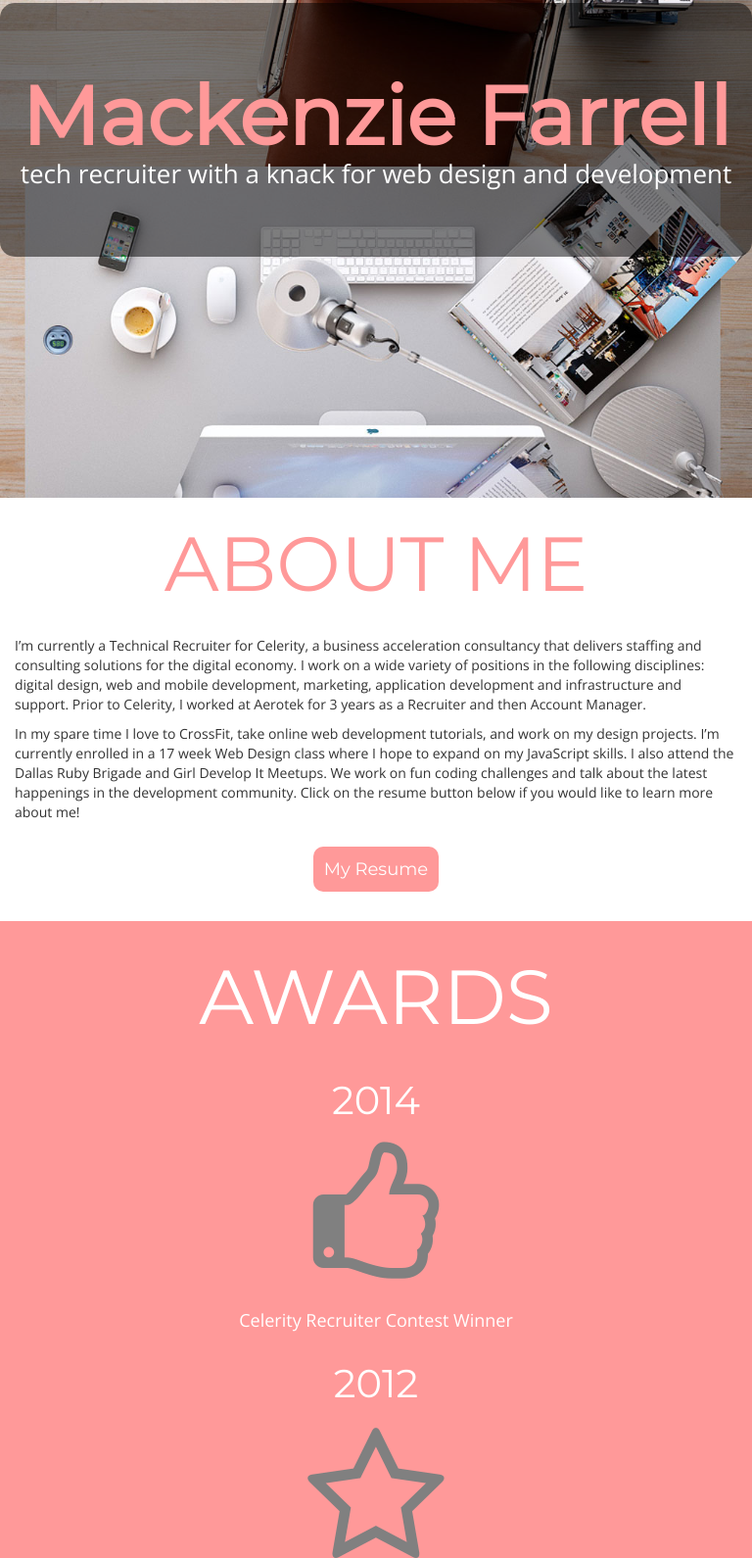
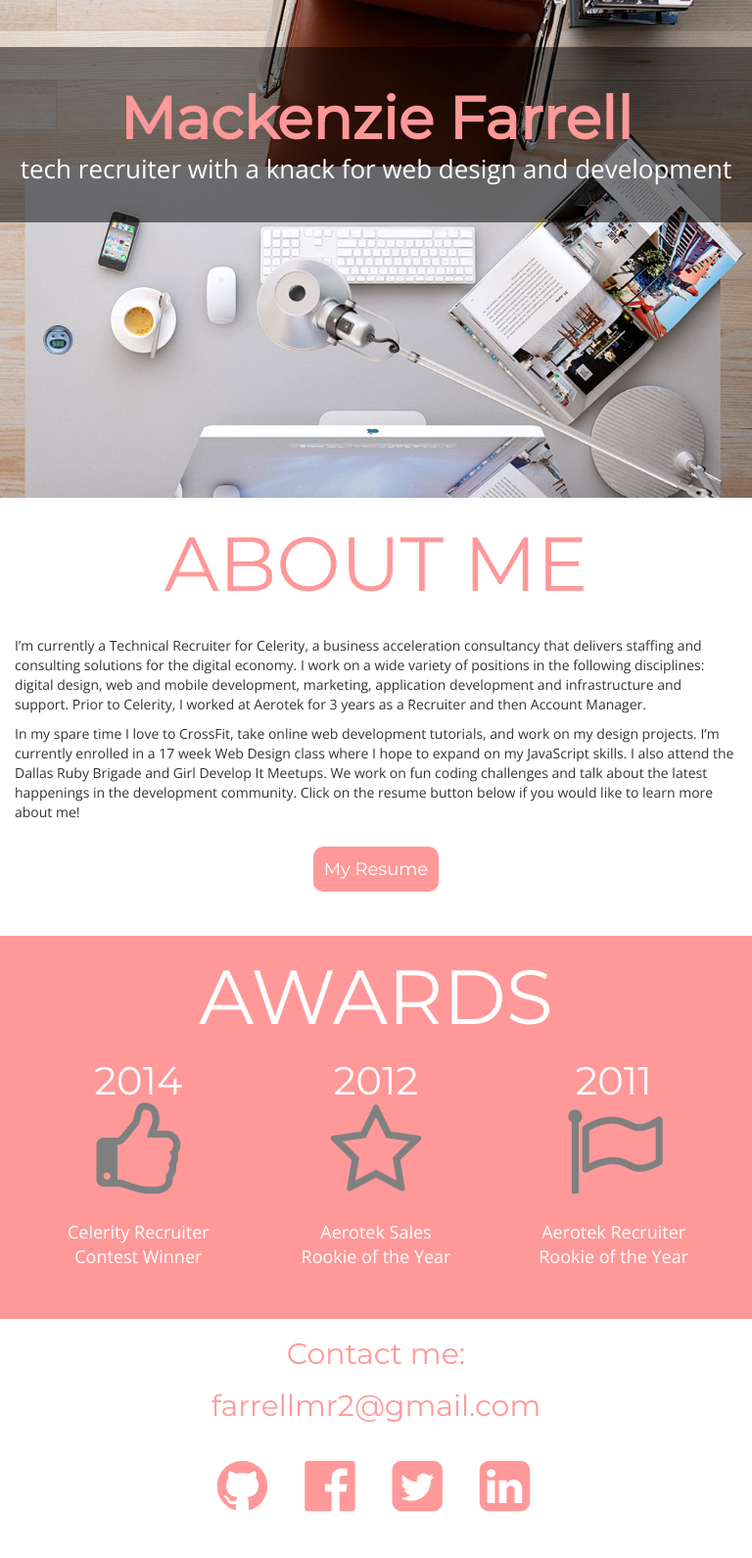
Before and after one commit to farrellmr2/Resume-Project, a plain HTML site: page index.html in a window 768 px wide. Shown: the part 92-1682 px from the top of the page at 98% size. Drawn offline with nearby package versions, Linux system fonts and the light colour scheme.

Commit message:
fully responsive
added 3 media queries

```diff
--- a/index.html
+++ b/index.html
@@ -52,20 +52,20 @@
 
 
 			<div class="row awards">
-				<div class="col-md-12">
-					<h3 class="text-uppercase text-center text-vertical">awards</h4>
+				<div class="col-md-12 text-uppercase text-center">
+					<h3>Awards</h3>
 				</div>
-				<div class="col-md-4 text-center">
+				<div class="col-md-4 col-xs-4 text-center">
 					<h4>2014</h4>
 					<i class="fa fa-thumbs-o-up"></i>
 					<p>Celerity Recruiter Contest Winner</p>
 				</div>
-				<div class="col-md-4 text-center">
+				<div class="col-md-4 col-xs-4 text-center">
 					<h4>2012</h4>
 					<i class="fa fa-star-o"></i>
 					<p>Aerotek Sales Rookie of the Year</p>
 				</div>
-				<div class="col-md-4 text-center">
+				<div class="col-md-4 col-xs-4 text-center">
 					<h4>2011</h4>
 					<i class="fa fa-flag-o"></i>
 					<p>Aerotek Recruiter Rookie of the Year</p>
@@ -83,32 +83,5 @@
 					</ul>
 				</div>
 			</div>
-
-<!--
-			<div class="row projects">
-					<div class="col-md-12">
-						<h4 class="text-uppercase text-center">Projects</h4>
-					</div>
-			</div>
-			<div class="row projects">
-				<div class="col-md-12 project-one text-center">
-					<img srcset="images/richland-portfolio-200.jpg 960w"
-						src="images/richland-portfolio-960.jpg"
-						alt="Richland College Portfolio">
-					<p>Richland Portfolio Project</p>
-				</div>
-			</div>
-			<div class="row projects">
-				<div class="col-md-12 project-one text-center">
-					<div class="col-md-12 project-two text-center">
-						<img img srcset="images/wedding-project-200.jpg 960w"
-							src="images/wedding-project-960.jpg"
-							alt="Wedding Website">
-						<p>Wedding Website</p>
-					</div>
-				</div>
-			</div>
-			-->
 		</div>
-
 	</body>
--- a/style.css
+++ b/style.css
@@ -132,7 +132,7 @@ img {
  */
 
  @media (max-width: 600px) {
- 	ul {
+ 	.background ul {
  		display: none;
  	}
 
@@ -148,10 +148,17 @@ img {
  	.resume-button {
  		max-width: 25%;
  		margin: 0 auto;
+ 		font-size: 12px;
  	}
 
  	.awards {
  		margin-top: 15px;
+ 		padding: 20px;
+ 	}
+
+ 	.awards h3 {
+ 		margin: 0 0 20px 0;
+ 		padding: 0;
  	}
 
  	.awards i {
@@ -169,56 +176,61 @@ img {
  	}
  }
 
+ @media (min-width: 601px) and (max-width: 990px) {
+ 	.background ul {
+ 		display: none;
+ 	}
 
+ 	.text-box {
+ 		border-radius: 0;
+ 		margin: -500px 0 0 0;
+ 	}
 
+ 	h1 {
+ 		font-size: 60px;
+		height: 100px;
+		margin-top: 40px;
+		padding: 40px 0 20px 0;
+ 	}
 
+	h3 {
+		padding-bottom: 40px;
+	}
 
+	.awards {
+ 		margin-top: 15px;
+ 		padding: 20px;
+ 	}
 
+ 	.awards h3 {
+ 		margin: 0 0 20px 0;
+ 		padding: 0;
+ 	}
 
+ 	.awards i {
+ 		font-size: 100px;
+ 		display: inline;
+ 	}
 
+ 	.awards h4 {
+ 		padding: 0px;
+ 		margin: 0px;
+ 	}
 
-/*
-.text-vertical {
-    font-size: 40px;
-    font-family: 'Montserrat', sans-serif;
-    color: white;
-    width:180px;
-  	height:100px;
-  	-ms-transform:rotate(270deg);
-  	-moz-transform:rotate(270deg);
-  	-webkit-transform:rotate(270deg);
-  	-o-transform:rotate(270deg);
-}
+ 	.awards p {
+ 		padding: 20px;
+ 		margin: 0 0 10px 0;
+ 	}
+ }
 
-.projects {
-	color: #FF9999;
-	background-color: gray;
-	padding: 0;
-}
+ @media (min-width: 991px) and (max-width: 1145px) {
+ 	h1 {
+ 		padding-top: 40px;
+ 		font-size: 70px;
+ 		height: 110px
+ 	}
 
-.projects h4 {
-	font-size: 78px;
-	font-family: 'Montserrat', sans-serif;
-	padding: 50px 0px 30px 0px;
-}
-
-.project-one {
-	padding: 0 0 10px 0;
-}
-
-.project-two {
-	padding: 10px 0 0 0;
-}
-
-.project-one:hover {
-	background-color: rgba(0,0,0,.5);
-}
-
-.projects p {
-	color: #FF9999;
-	padding: 20px;
-	font-family: 'Montserrat', sans-serif;
-	font-size: 20px;
-	padding: 0;
-	margin: -90px 0px 0px 0px;
-}
+ 	h3 {
+ 		padding-bottom: 40px;
+ 	}
+ }
```
